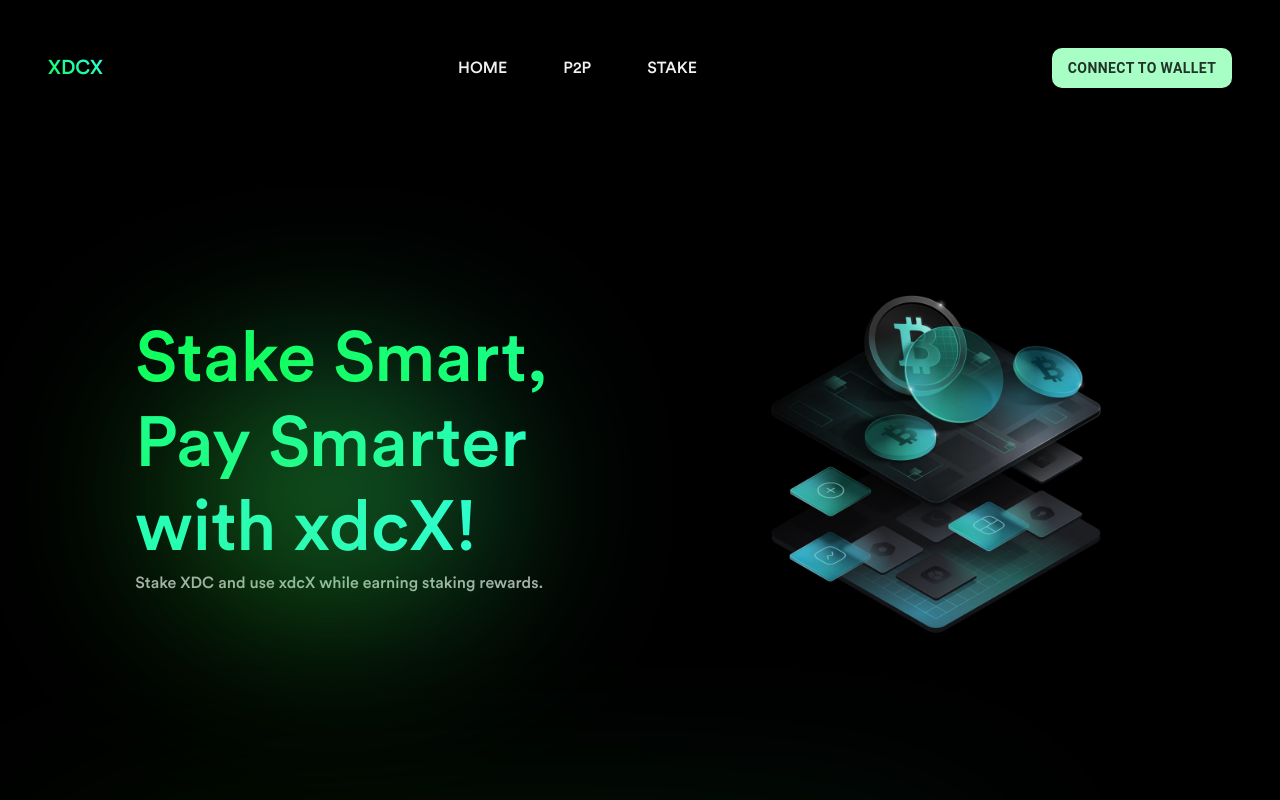
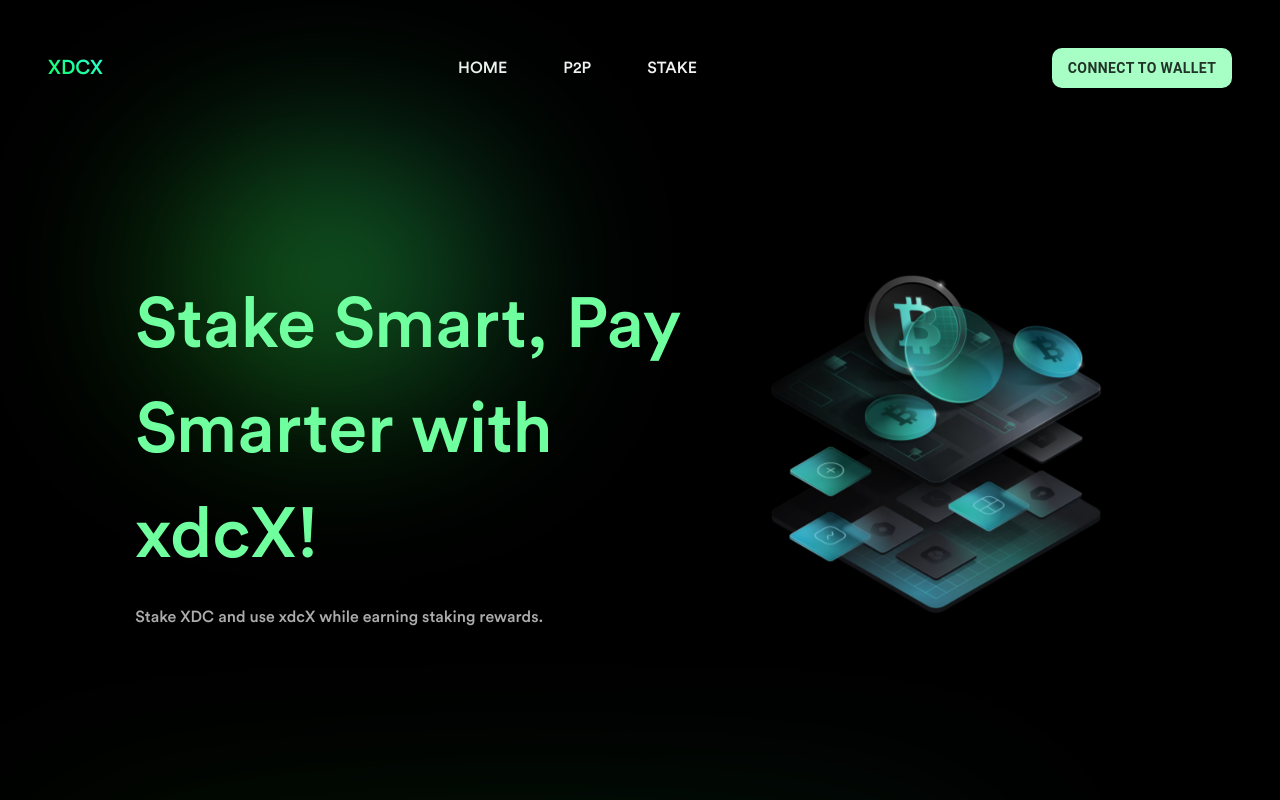
Before and after one commit to sukhesh-vsk/xdcX-Frontend, a React (Create React App) app: page / in a window 1280 px wide. Shown: the top 800 px of the page. Built offline with nearby package versions, Linux system fonts and the light colour scheme.

Commit message:
Added Banner Animation

```diff
--- a/src/components/Banner/Banner.css
+++ b/src/components/Banner/Banner.css
@@ -1,5 +1,6 @@
 .banner-container {
     height: 92vh;
+
     span {
         font-size: 5.5vw;
         font-weight: 450;
@@ -25,5 +26,42 @@
     width: 300px;
     height: 200px;
     left: 14%;
-    transform: translateY(38%);
+    transform: translateY(88%);
 }
+
+.fade-in-up {
+    animation: fade-in-up 1.5s ease forwards;
+}
+
+@keyframes fade-in-up {
+    0% {
+        opacity: 0;
+        transform: translateY(80px);
+    }
+
+    100% {
+        opacity: 1;
+        transform: translateY(-20px);
+        position: relative;
+        top: 100%;
+    }
+}
+
+span {
+    display: inline-block;
+    overflow: hidden;
+    animation: .3s swift-up ease-in-out forwards;
+}
+
+i {
+    font-style: normal;
+    position: relative;
+    top: 105px;
+    animation: .5s swift-up ease-in-out forwards;
+}
+
+@keyframes swift-up {
+    to {
+        top: 0;
+    }
+}
--- a/src/components/Banner/Banner.jsx
+++ b/src/components/Banner/Banner.jsx
@@ -1,18 +1,41 @@
-import React from 'react';
+import React, { useEffect } from 'react';
 
 import './Banner.css';
 import banner from '../../assets/img/blockchain.png';
 
 const Banner = () => {
+  useEffect(() => {
+    const swiftUpElements = document.querySelectorAll('.swift-up-text');
+
+    swiftUpElements.forEach(elem => {
+
+      const words = elem.textContent.split(' ');
+      elem.innerHTML = '';
+
+      words.forEach((el, index) => {
+        words[index] = `<span><i>${words[index]}</i></span>`;
+      });
+
+      elem.innerHTML = words.join(' ');
+
+      const children = document.querySelectorAll('span > i');
+      children.forEach((node, index) => {
+        node.style.animationDelay = `${index * .2}s`;
+      });
+
+    });
+
+  }, []);
+
   return (
     <section className='container-fluid banner-container row d-flex align-items-center'>
       <div className='col-md-7 banner-text'>
         <span className='shadow-gradient' />
-        <span className="head-text text-start">Stake Smart, <br/>Pay Smarter <br/>with xdcX! </span>
+          <span className="text-start swift-up-text" style={{color: '#6fff9f'}}>Stake Smart, Pay Smarter with xdcX! </span>
         <p class="color-dim">Stake XDC and use xdcX while earning staking rewards.</p>
       </div>
       <div className='col-md-4 text-center'>
-        <img src={banner} className='banner-img w-100' alt='banner-img' />
+        <img src={banner} className='banner-img w-100 fade-in-up' alt='banner-img' />
       </div>
     </section>
   )
--- a/src/components/P2P/PtP.css
+++ b/src/components/P2P/PtP.css
@@ -32,8 +32,24 @@
     transform: translateY(12px);
 }
 
+.fade-in-left {
+    animation: fade-in-left 2s ease;
+}
+
+@keyframes fade-in-left {
+    0% {
+        opacity: 0;
+        transform: translateX(40px);
+    }
+
+    100% {
+        opacity: 1;
+        transform: translateX(0);
+    }
+}
+
 .transfer-btn {
-    width:20%;
+    width: 20%;
     height: 40px;
 }
 
--- a/src/components/P2P/PtP.jsx
+++ b/src/components/P2P/PtP.jsx
@@ -10,7 +10,6 @@ const PtP = () => {
   return (
     <section className='container-fluid ptp-container'>
       <div className='col-md-12 py-5'>
-        {/* <span className='shadow-gradient'/> */}
         <h2 className='head-text ptp-head'>P2P Fund Transfer</h2>
       </div>
       <div className='col-md-12 row mb-5'>
@@ -43,7 +42,7 @@ const PtP = () => {
         </div>
       </div>
       <div className='col-md-4'>
-        <img src={payment} alt="payment image" className='d-flex justify-content-center payment-img' />
+        <img src={payment} alt="payment image" className='d-flex justify-content-center payment-img fade-in-left' />
       </div>
       </div>
     </section>
```
